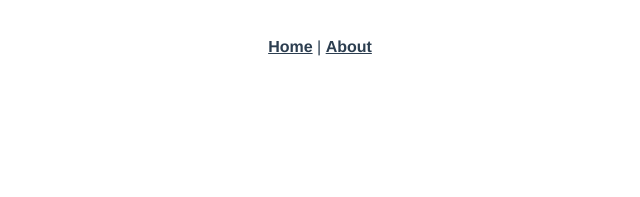
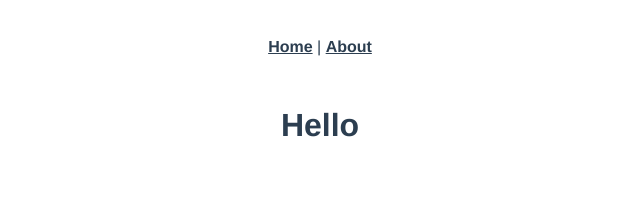
Before and after one commit to YoshiyaNoda/VueFront, a Vue app: page /hp in a window 1280 px wide. Shown: the top 197 px of the page, without its empty margins (320-960 px from the left). Built offline with nearby package versions, Linux system fonts and the light colour scheme.

Commit message:
practice

```diff
--- a/src/router/index.js
+++ b/src/router/index.js
@@ -1,10 +1,16 @@
 import Vue from 'vue'
 import VueRouter from 'vue-router'
 import Home from '../views/Home.vue'
+import HpCreate from '../views/HpCreate.vue'
 
 Vue.use(VueRouter)
 
 const routes = [
+  {
+    path: '/hp',
+    name: 'HpCreate',
+    component: HpCreate
+  },
   {
     path: '/',
     name: 'Home',
--- /dev/null
+++ b/src/views/HpCreate.vue
@@ -0,0 +1,15 @@
+<template>
+  <div class="wrapper">
+      <h1>Hello</h1>
+  </div>
+</template>
+
+<script>
+export default {
+
+}
+</script>
+
+<style lang=scss scoped>
+
+</style>
```
